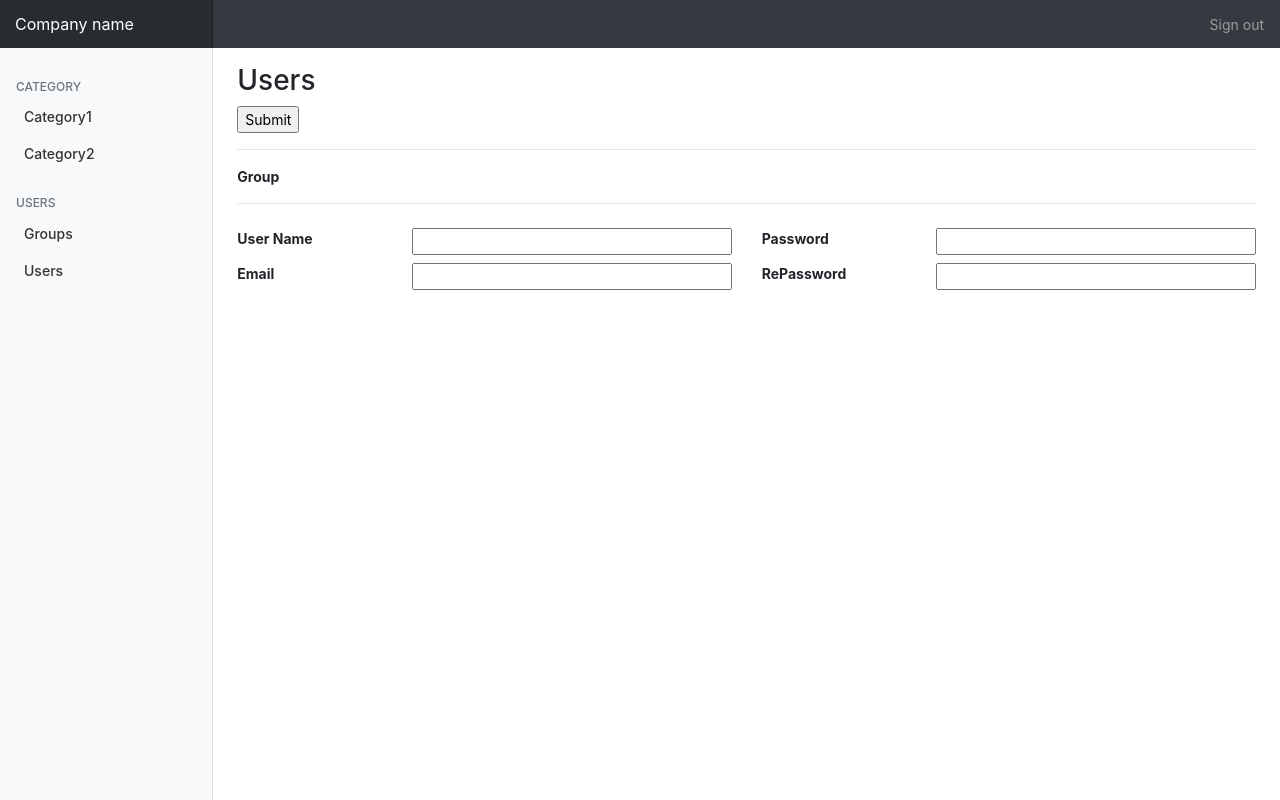
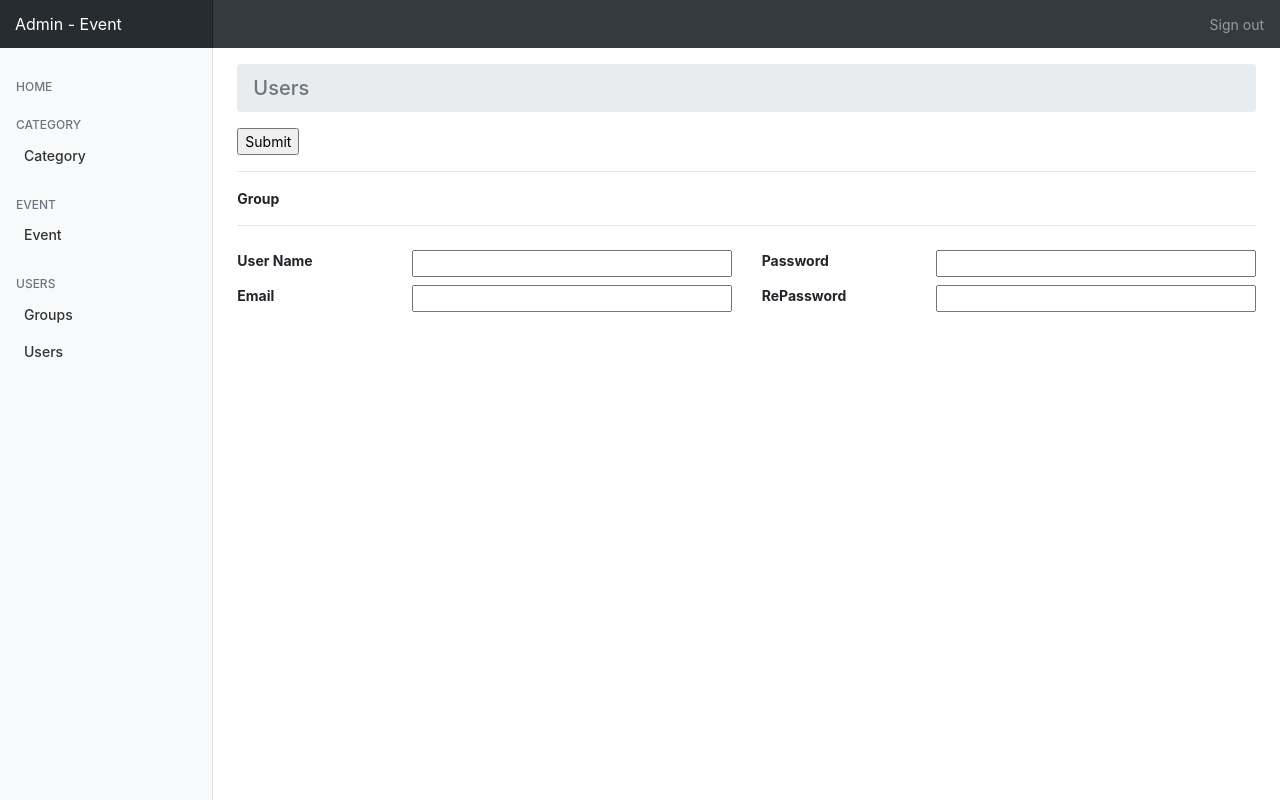
Before and after one commit to dauanvy/django_event, a Django app: page /users in a window 1280 px wide. Run offline with Django 3.2, Linux system fonts and the light colour scheme; data that the repository does not hold is empty; some libraries are stand-ins or nearby versions.

Commit message:
[IMP]Sua giao dien Admin

```diff
--- a/event/templates/admin/groups.html
+++ b/event/templates/admin/groups.html
@@ -8,7 +8,11 @@
 {% endblock %}
 <!--==Content==-->
 {% block content %}
-	<h3>Groups</h3>
+	<nav aria-label="breadcrumb">
+		<ol class="breadcrumb">
+			<li class="breadcrumb-item active" aria-current="page"><h5 class="mb-0">Groups</h5></li>
+		</ol>
+	</nav>
 	<!--Form nhap lieu-->
 	<div id="app_form" class="mb-4">
 		{% if id == None %}
--- a/event/templates/admin/users.html
+++ b/event/templates/admin/users.html
@@ -21,7 +21,11 @@
 			}
 		}
 	</style>
-	<h3>Users</h3>
+	<nav aria-label="breadcrumb">
+		<ol class="breadcrumb">
+			<li class="breadcrumb-item active" aria-current="page"><h5 class="mb-0">Users</h5></li>
+		</ol>
+	</nav>
 	<!--Form nhap lieu-->
 	<div id="app_form" class="mb-4">
 		{% if id == None %}
--- a/templates/admin_temp.html
+++ b/templates/admin_temp.html
@@ -21,7 +21,7 @@
 	<div id="wrapper">
 	<!-- Navigation -->
 		 <nav class="navbar navbar-dark sticky-top bg-dark flex-md-nowrap p-0">
-			<a class="navbar-brand col-sm-3 col-md-2 mr-0" href="#">Company name</a>
+			<a class="navbar-brand col-sm-3 col-md-2 mr-0" href="#">Admin - Event</a>
 			<!--<input class="form-control form-control-dark w-100" type="text" placeholder="Search" aria-label="Search">-->
 			<ul class="navbar-nav px-3">
 				<li class="nav-item text-nowrap">
@@ -36,27 +36,33 @@
 					{% block sidebar %}
 					{%endblock%}
 					<div class="sidebar-sticky">
-					<!--Category-->
+						<!--Home-->
+						<h5 class="sidebar-heading d-flex justify-content-between align-items-center px-3 mt-4 mb-1 text-muted">
+							<a class="d-flex align-items-center text-muted" href="/">
+								<span data-feather="plus-circle">Home</span>
+							</a>
+						</h5>
+						<!--Category-->
 						<h5 class="sidebar-heading d-flex justify-content-between align-items-center px-3 mt-4 mb-1 text-muted">
 							<span>Category</span>
-							<a class="d-flex align-items-center text-muted" href="#">
-								<span data-feather="plus-circle"></span>
-							</a>
-							</h5>
+						</h5>
 						<ul class="nav flex-column mb-2 ml-2">
 							<li class="nav-item">
-								<a class="nav-link" href="#">Category1</a>
+								<a class="nav-link" href="#">Category</a>
 							</li>
+						</ul>
+						<!--Event-->
+						<h5 class="sidebar-heading d-flex justify-content-between align-items-center px-3 mt-4 mb-1 text-muted">
+							<span>Event</span>
+						</h5>
+						<ul class="nav flex-column mb-2 ml-2">
 							<li class="nav-item">
-								<a class="nav-link" href="/">Category2</a>
+								<a class="nav-link" href="#">Event</a>
 							</li>
 						</ul>
 						<!--Users-->
 						<h5 class="sidebar-heading d-flex justify-content-between align-items-center px-3 mt-4 mb-1 text-muted">
 							<span>Users</span>
-							<a class="d-flex align-items-center text-muted" href="#">
-								<span data-feather="plus-circle"></span>
-							</a>
 						</h5>
 						<ul class="nav flex-column mb-2 ml-2">
 							<li class="nav-item">
@@ -74,37 +80,6 @@
 				<main role="main" class="col-md-9 ml-sm-auto col-lg-10 pt-3 px-4">
 					{% block content %}
 					{%endblock%}
-				  <!--
-				  <div class="table-responsive">
-					<table class="table table-striped table-sm">
-					  <thead>
-						<tr>
-						  <th>#</th>
-						  <th>Header</th>
-						  <th>Header</th>
-						  <th>Header</th>
-						  <th>Header</th>
-						</tr>
-					  </thead>
-					  <tbody>
-						<tr>
-						  <td>1,001</td>
-						  <td>Lorem</td>
-						  <td>ipsum</td>
-						  <td>dolor</td>
-						  <td>sit</td>
-						</tr>
-						<tr>
-						  <td>1,002</td>
-						  <td>amet</td>
-						  <td>consectetur</td>
-						  <td>adipiscing</td>
-						  <td>elit</td>
-						</tr>
-					  </tbody>
-					</table>
-				  </div>
-				  -->
 				</main>
 
 			</div>
```
Also changed, not shown: event/migrations/0001_initial.py, event/migrations/0002_auto_20180205_0729.py (added), event/migrations/0003_auto_20180205_0731.py (added), event/migrations/0004_auto_20180205_0758.py (added), event/migrations/0005_auto_20180205_0818.py (added).
